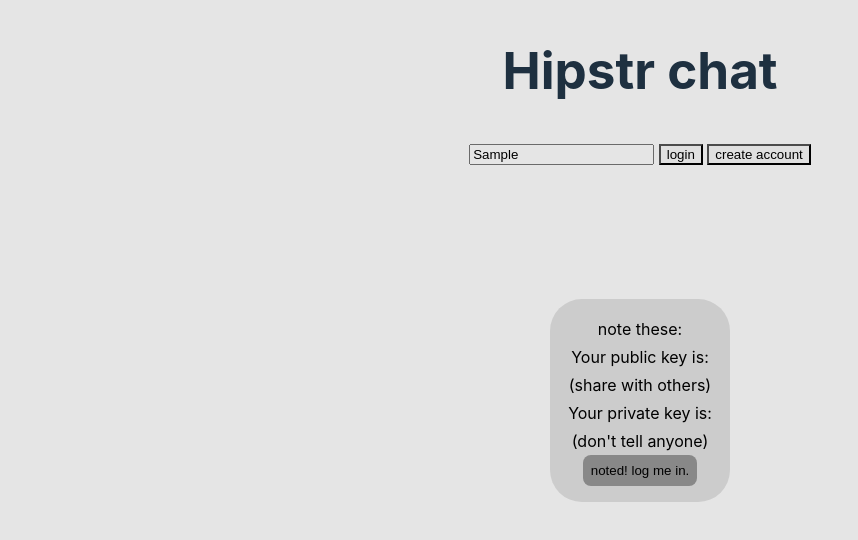
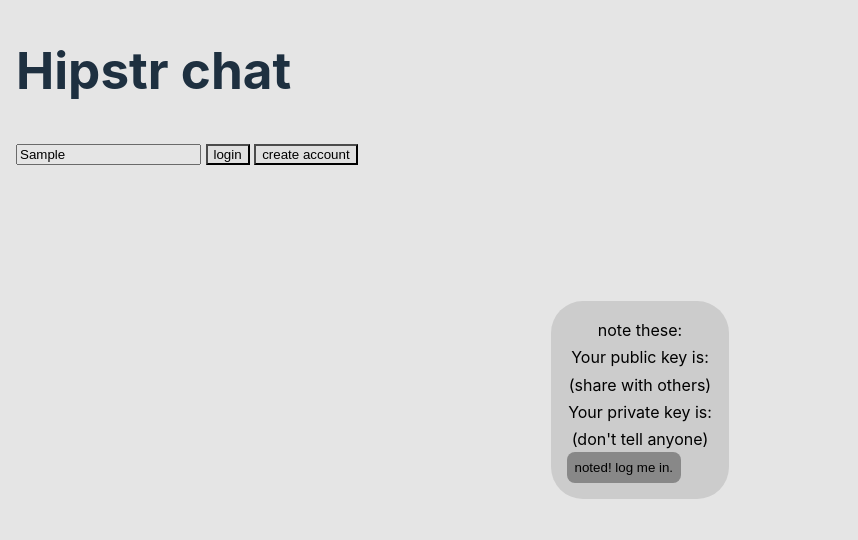
Before and after one commit to openSkyt/HipChat, a website built with Vite: page index.html in a window 1280 px wide. Both pictures are taken after typing "Sample" into the empty fields and a click on the button "create account". Shown: the whole page, without its empty margins (0-858 px from the left). Built offline with nearby package versions, Linux system fonts and the light colour scheme; what nostr-tools would draw is missing.

Commit message:
smaller styling changes

```diff
--- a/src/style.css
+++ b/src/style.css
@@ -11,6 +11,10 @@ body {
     line-height: 1.5;
 }
 
+article h1, article h2 {
+    font-size: inherit
+}
+
 .modal {
     padding: 1rem;
     border: none;
@@ -21,7 +25,7 @@ body {
 
 .modal span {
     display: flex;
-    padding: 0.125rem;
+    padding: 0.1rem;
     width: 100%;
     box-sizing: border-box;
     justify-content: space-around;
@@ -58,13 +62,6 @@ body {
 h1 {
     font-size: 3.2em;
     line-height: 1.1;
-}
-
-#app {
-    max-width: 1280px;
-    margin: 0 auto;
-    padding: 2rem;
-    text-align: center;
 }
 
 section.chat {
@@ -106,7 +103,6 @@ section.chat {
     width: 32px;
     height: 32px;
     border: none;
-    background-color: ;
     border-radius: 1rem;
     color: #fff;
     cursor: pointer;
@@ -115,8 +111,8 @@ section.chat {
 #app {
     max-width: 100%; /* Set to 100% to take up the full width */
     margin: 0 auto 0;
-    padding: 0;
-    text-align: center;
+    padding-left: 1rem;
+    text-align: left;
 }
 
 @media (prefers-color-scheme: light) {
```
